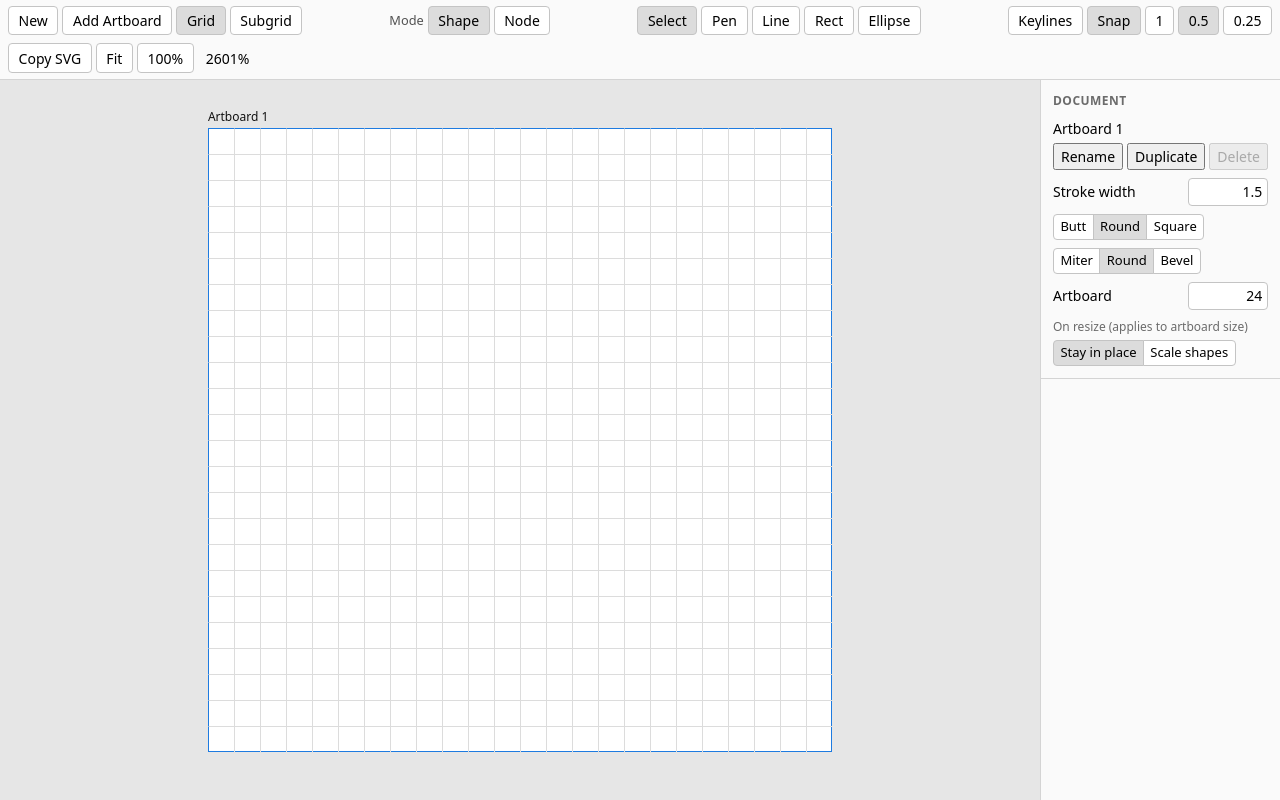
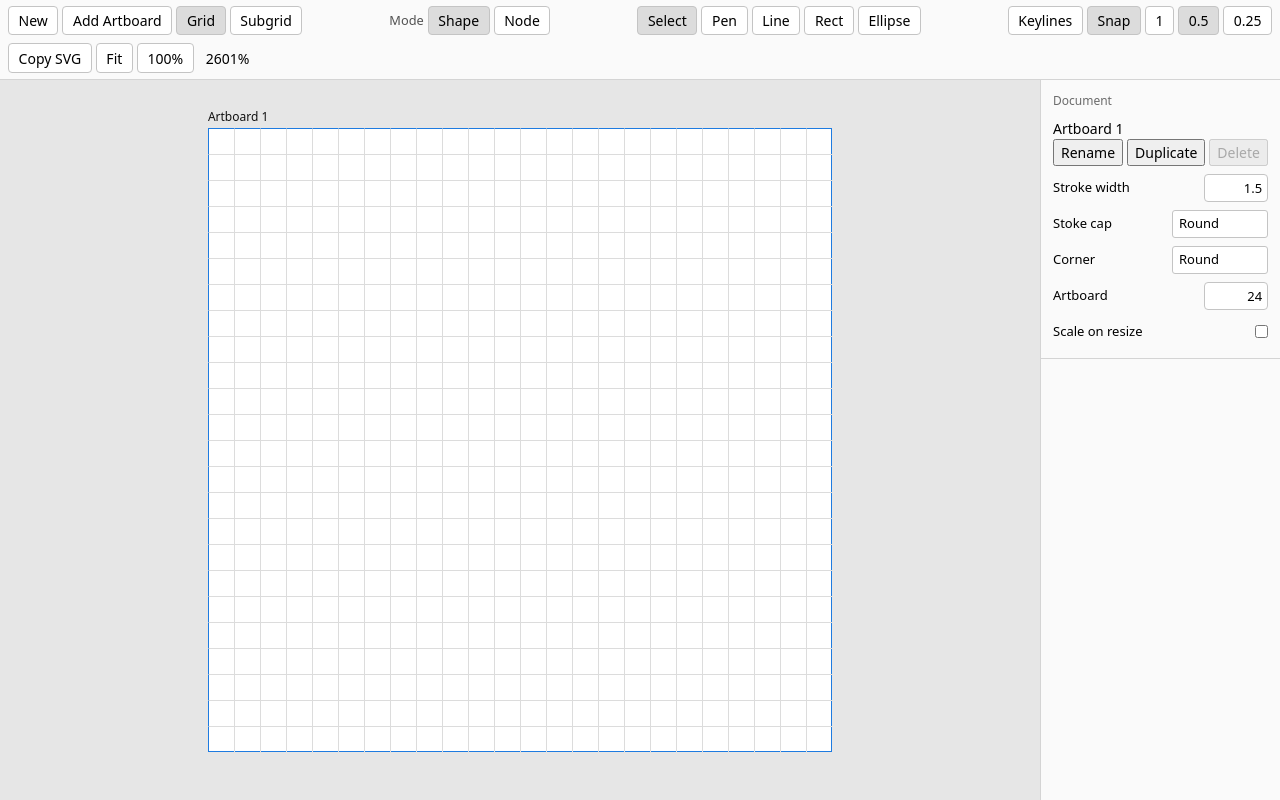
Before and after one commit to andy-stewart-design/icon-editor-web, a React (Vite) app: page / in a window 1280 px wide. Built offline with nearby package versions, Linux system fonts and the light colour scheme.

Commit message:
select, misc input updates

```diff
--- /dev/null
+++ b/src/components/core/select/index.tsx
@@ -0,0 +1,40 @@
+import { Select as BaseSelect } from "@base-ui/react/select";
+import s from "./styles.module.css";
+import type { ComponentProps } from "react";
+
+type BaseProps = ComponentProps<typeof BaseSelect.Root>;
+
+interface Props extends BaseProps {
+  items: Readonly<{ label: string; value: string }[]>;
+  label: string;
+}
+
+export default function Select(props: Props) {
+  return (
+    <BaseSelect.Root {...props}>
+      <div className={s.row}>
+        <BaseSelect.Label className={s.label}>{props.label}</BaseSelect.Label>
+        <BaseSelect.Trigger className={s.trigger}>
+          <BaseSelect.Value />
+        </BaseSelect.Trigger>
+      </div>
+      <BaseSelect.Portal>
+        <BaseSelect.Positioner>
+          <BaseSelect.Popup className={s.popover}>
+            <BaseSelect.List>
+              {props.items.map((country) => (
+                <BaseSelect.Item
+                  key={country.value}
+                  value={country.value}
+                  className={s.option}
+                >
+                  <BaseSelect.ItemText>{country.label}</BaseSelect.ItemText>
+                </BaseSelect.Item>
+              ))}
+            </BaseSelect.List>
+          </BaseSelect.Popup>
+        </BaseSelect.Positioner>
+      </BaseSelect.Portal>
+    </BaseSelect.Root>
+  );
+}
--- /dev/null
+++ b/src/components/core/select/styles.module.css
@@ -0,0 +1,50 @@
+.row {
+    display: flex;
+    align-items: center;
+    justify-content: space-between;
+}
+
+.label {
+    font-size: 0.8125rem;
+}
+
+.trigger {
+    display: flex;
+    align-items: center;
+    justify-content: space-between;
+    block-size: 1.75rem;
+    min-inline-size: 6rem;
+    padding: 0.25rem 0.375rem;
+    background: white;
+    border: 1px solid #c4c4c4;
+    font-size: 0.8125rem;
+    border-radius: 0.1875rem;
+}
+
+.popover {
+    background: white;
+    border: 1px solid #c4c4c4;
+    inline-size: calc(var(--anchor-width) + 0.25rem);
+    padding: 0.125rem;
+    border-radius: 0.1875rem;
+}
+
+.option {
+    padding: 0.125rem 0.375rem;
+    font-size: 0.8125rem;
+    border-radius: 1px;
+
+    &[data-highlighted] {
+        background: #eee;
+    }
+
+    &[data-selected] {
+        background: #000;
+        color: white;
+    }
+
+    &[data-selected][data-highlighted] {
+        background: #333;
+        color: white;
+    }
+}
--- a/src/components/number-field/styles.module.css
+++ b/src/components/number-field/styles.module.css
@@ -8,6 +8,7 @@
 .label {
     flex: 1;
     min-width: 0;
+    font-size: 0.8125rem;
 }
 
 .control {
@@ -18,12 +19,14 @@
 
 .input {
     font: inherit;
-  width: 5rem;
+    inline-size: 4rem;
+    block-size: 1.75rem;
+    background: #fff;
     padding: 0.15rem 0.3rem;
     border: 1px solid #c4c4c4;
     border-radius: 4px;
-  background: #fff;
     color: inherit;
+    font-size: 0.8125rem;
     font-variant-numeric: tabular-nums;
     text-align: right;
 }
--- a/src/components/properties-panel/document-section/index.tsx
+++ b/src/components/properties-panel/document-section/index.tsx
@@ -1,3 +1,4 @@
+import Select from "../../../components/core/select";
 import {
   activeBoard,
   deleteArtboard,
@@ -8,44 +9,38 @@ import {
   setDocLinejoin,
   setDocStrokeWidth,
   validateArtboardSize,
-  type ResizeMode,
   validateStrokeWidth,
   type Linecap,
   type Linejoin,
-} from '../../../core'
-import { useEditor, useEditorStore } from '../../../hooks/use-editor'
-import NumberField from '../../number-field'
-import SegmentedControl from '../../segmented-control'
-import s from './styles.module.css'
+} from "../../../core";
+import { useEditor, useEditorStore } from "../../../hooks/use-editor";
+import NumberField from "../../number-field";
+import SegmentedControl from "../../segmented-control";
+import s from "./styles.module.css";
 
 const CAPS = [
-  { value: 'butt', label: 'Butt' },
-  { value: 'round', label: 'Round' },
-  { value: 'square', label: 'Square' },
-] as const satisfies readonly { value: Linecap; label: string }[]
+  { value: "round", label: "Round" },
+  { value: "butt", label: "Butt" },
+  { value: "square", label: "Square" },
+] as const satisfies readonly { value: Linecap; label: string }[];
 
 const JOINS = [
-  { value: 'miter', label: 'Miter' },
-  { value: 'round', label: 'Round' },
-  { value: 'bevel', label: 'Bevel' },
-] as const satisfies readonly { value: Linejoin; label: string }[]
-
-const RESIZE_MODES = [
-  { value: 'keep', label: 'Stay in place' },
-  { value: 'scale', label: 'Scale shapes' },
-] as const satisfies readonly { value: ResizeMode; label: string }[]
+  { value: "round", label: "Round" },
+  { value: "miter", label: "Miter" },
+  { value: "bevel", label: "Bevel" },
+] as const satisfies readonly { value: Linejoin; label: string }[];
 
 // Document defaults: stroke width, linecap, linejoin, and artboard size. The artboard size commits immediately;
 // the "On resize" choice (UI state, not history) decides whether shapes stay in place or scale with it.
 export default function DocumentSection() {
-  const store = useEditorStore()
-  const resizeMode = useEditor((e) => e.ui.artboardResizeMode)
-  const strokeWidth = useEditor((e) => e.doc.strokeWidth)
-  const linecap = useEditor((e) => e.doc.linecap)
-  const linejoin = useEditor((e) => e.doc.linejoin)
-  const board = useEditor(activeBoard)
-  const canDelete = useEditor((e) => e.doc.boards.length > 1)
-  const editing = useEditor((e) => e.tx !== null)
+  const store = useEditorStore();
+  const resizeMode = useEditor((e) => e.ui.artboardResizeMode);
+  const strokeWidth = useEditor((e) => e.doc.strokeWidth);
+  const linecap = useEditor((e) => e.doc.linecap);
+  const linejoin = useEditor((e) => e.doc.linejoin);
+  const board = useEditor(activeBoard);
+  const canDelete = useEditor((e) => e.doc.boards.length > 1);
+  const editing = useEditor((e) => e.tx !== null);
 
   return (
     <section className={s.section} aria-labelledby="document-section-heading">
@@ -60,8 +55,8 @@ export default function DocumentSection() {
               type="button"
               disabled={editing}
               onClick={() => {
-                const name = window.prompt('Artboard name', board.name)
-                if (name !== null) store.dispatch(renameArtboard(name))
+                const name = window.prompt("Artboard name", board.name);
+                if (name !== null) store.dispatch(renameArtboard(name));
               }}
             >
               Rename
@@ -70,8 +65,8 @@ export default function DocumentSection() {
               type="button"
               disabled={editing}
               onClick={() => {
-                const { doc, activeBoardId } = store.getState()
-                store.dispatch(duplicateArtboard(doc, activeBoardId))
+                const { doc, activeBoardId } = store.getState();
+                store.dispatch(duplicateArtboard(doc, activeBoardId));
               }}
             >
               Duplicate
@@ -93,18 +88,25 @@ export default function DocumentSection() {
           validate={validateStrokeWidth}
           onCommit={(n) => store.dispatch(setDocStrokeWidth(n))}
         />
-        <SegmentedControl
-          label="Linecap"
-          options={CAPS}
-          value={linecap}
-          onChange={(cap) => store.dispatch(setDocLinecap(cap))}
+
+        <Select
+          label="Stoke cap"
+          items={CAPS}
+          defaultValue={linecap}
+          onValueChange={(join: (typeof CAPS)[number]["value"]) =>
+            store.dispatch(setDocLinecap(join))
+          }
         />
-        <SegmentedControl
-          label="Linejoin"
-          options={JOINS}
-          value={linejoin}
-          onChange={(join) => store.dispatch(setDocLinejoin(join))}
+
+        <Select
+          label="Corner"
+          items={JOINS}
+          defaultValue={linejoin}
+          onValueChange={(join: (typeof JOINS)[number]["value"]) =>
+            store.dispatch(setDocLinejoin(join))
+          }
         />
+
         <NumberField
           key={board.id}
           id="doc-artboard-size"
@@ -113,19 +115,25 @@ export default function DocumentSection() {
           value={board.size}
           validate={validateArtboardSize}
           onCommit={(n) =>
-            store.dispatch(resizeArtboard(n, store.getState().ui.artboardResizeMode))
+            store.dispatch(
+              resizeArtboard(n, store.getState().ui.artboardResizeMode),
+            )
           }
         />
-        <div className={s.resize}>
-          <span className={s.hint}>On resize (applies to artboard size)</span>
-          <SegmentedControl
-            label="On resize (applies to artboard size)"
-            options={RESIZE_MODES}
-            value={resizeMode}
-            onChange={(mode) => store.setUi({ artboardResizeMode: mode })}
+
+        <label className={s.checkbox}>
+          <span>Scale on resize</span>
+          <input
+            type="checkbox"
+            checked={resizeMode === "scale"}
+            onChange={(e) =>
+              store.setUi({
+                artboardResizeMode: e.target.checked ? "scale" : "keep",
+              })
+            }
           />
-        </div>
+        </label>
       </div>
     </section>
-  )
+  );
 }
--- a/src/components/properties-panel/document-section/styles.module.css
+++ b/src/components/properties-panel/document-section/styles.module.css
@@ -6,9 +6,10 @@
 .heading {
     margin-bottom: 0.5rem;
     font-size: 0.75rem;
-  font-weight: 600;
-  text-transform: uppercase;
-  letter-spacing: 0.04em;
+    font-weight: 500;
+    /*text-transform: uppercase;
+  letter-spacing: 0.04em;*/
+    letter-spacing: 0;
     color: #6b6b6b;
 }
 
@@ -18,19 +19,18 @@
     gap: 0.5rem;
 }
 
-.resize {
-  display: flex;
-  flex-direction: column;
-  gap: 0.25rem;
-}
-
-.hint {
-  font-size: 0.75rem;
-  color: #6b6b6b;
-}
-
 .actions {
     display: flex;
     flex-wrap: wrap;
     gap: 0.25rem;
 }
+
+.checkbox {
+    display: flex;
+    align-items: center;
+    justify-content: space-between;
+    block-size: 1.75rem;
+    font-size: 0.8125rem;
+    user-select: none;
+    accent-color: #000;
+}
--- a/src/index.css
+++ b/src/index.css
@@ -17,7 +17,12 @@
 :where(html) {
     background: white;
     color: black;
-  font-family: system-ui, -apple-system, 'Segoe UI', Roboto, sans-serif;
+    font-family:
+        system-ui,
+        -apple-system,
+        "Segoe UI",
+        Roboto,
+        sans-serif;
 
     /*@media (prefers-color-scheme: dark) {
         background: black;
@@ -31,6 +36,7 @@
 }
 
 :where(body) {
+    position: relative;
     /* 4. Increase line-height */
     line-height: 1.5;
     /* 5. Improve text rendering */
```
Also changed, not shown: index.html (indentation only). Lines whose indentation alone changed are shown as unchanged.
